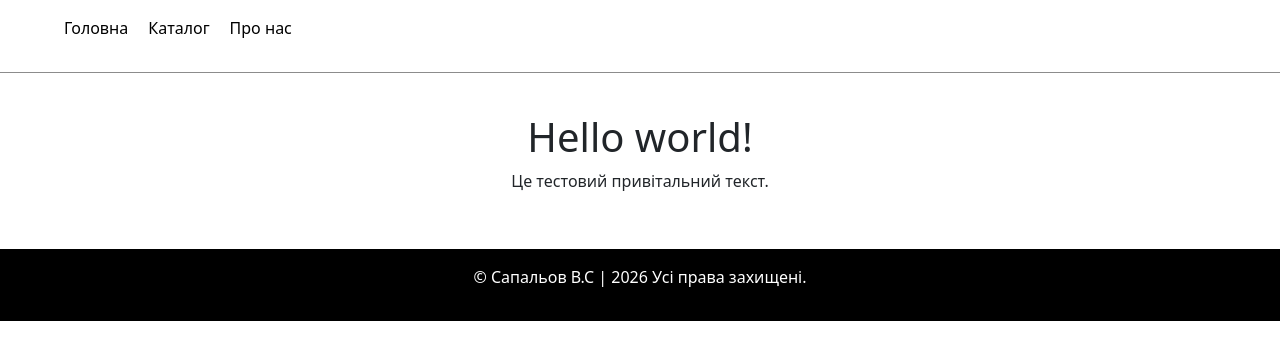
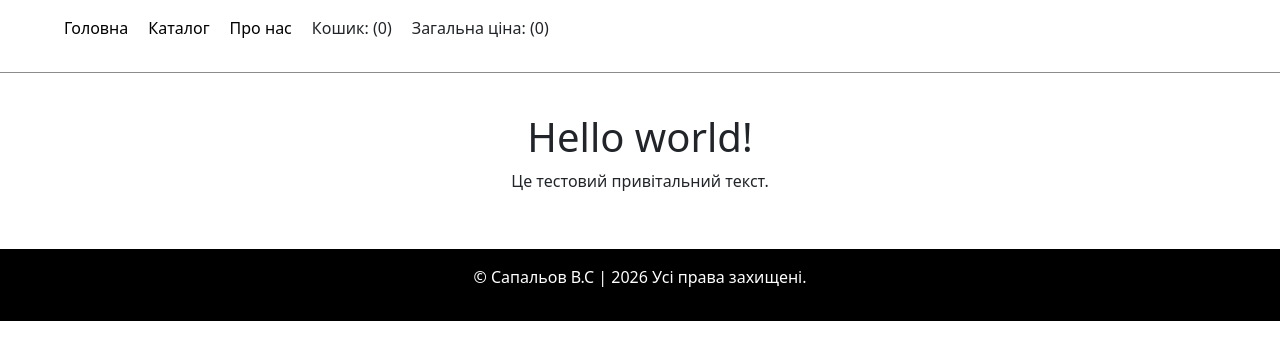
Before and after one commit to VadimSapalov/react-dev, a React (Vite) app: page / in a window 1280 px wide. Shown: the top 360 px of the page. Built offline with nearby package versions, Linux system fonts and the light colour scheme.

Commit message:
added itemCount and price display slots

```diff
--- a/src/components/Header.jsx
+++ b/src/components/Header.jsx
@@ -1,4 +1,4 @@
-const Header = () => {
+function Header ({itemCount, price}) {
   return (
     <header className="header">
       <nav>
@@ -6,6 +6,8 @@ const Header = () => {
           <li><a href="#" className="nav-link">Головна</a></li>
           <li><a href="#" className="nav-link">Каталог</a></li>
           <li><a href="#" className="nav-link">Про нас</a></li>
+          <li>Кошик: ({itemCount})</li>
+          <li>Загальна ціна: ({price})</li>
         </ul>
       </nav>
     </header>
```
